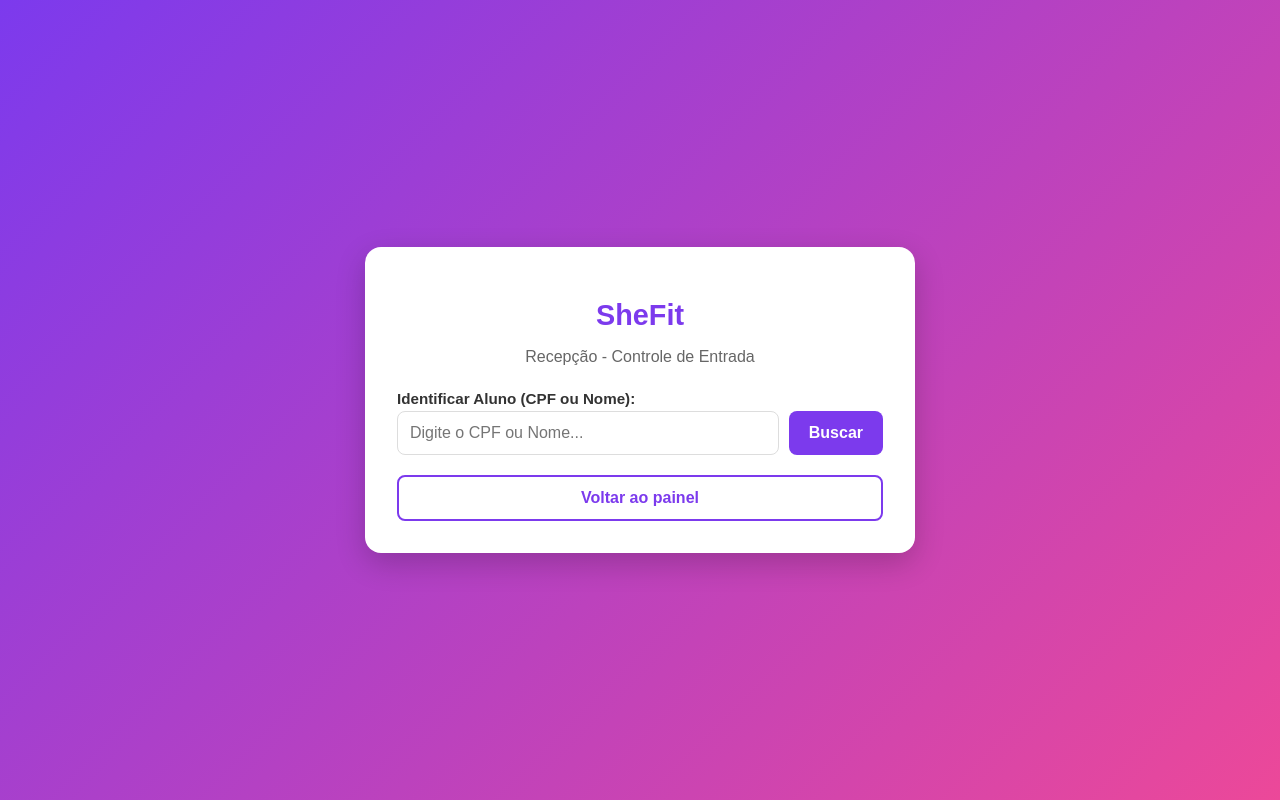
After one commit to alessandra-oliveira/PBD-2026.2_SheFit, a Django app: page /alunos/recepcao/entrada/ in a window 1280 px wide. The commit adds this page. Run offline with Django 5.2, Linux system fonts and the light colour scheme; a user stored in the database is signed in; tables that the repository leaves empty hold one stand-in row (values such as "Sample post").

Commit message:
Implementa Tarefa T09: Controle de entrada, validacao financeira e frequencia

```diff
--- a/accounts/templates/accounts/painel_recepcao.html
+++ b/accounts/templates/accounts/painel_recepcao.html
@@ -272,7 +272,10 @@
                 <p style="color: #64748b; font-size: 0.9rem;">Matrículas, cadastros e controle diário de acesso.</p>
             </div>
             <div>
-                 <div style="display: flex; gap: 12px;">
+                 <div style="display: flex; gap: 12px; align-items: center;">
+                 <a href="{% url 'tela_entrada_recepcao' %}" class="btn-secondary">
+                    Controle de Entrada
+                 </a>
                  <a href="{% url 'listar_turmas' %}" class="btn-secondary">
                      Ver Turmas
                  </a>
--- /dev/null
+++ b/alunos/templates/alunos/tela_entrada.html
@@ -0,0 +1,223 @@
+{% load static %}
+<!DOCTYPE html>
+<html lang="pt-br">
+
+<head>
+    <meta charset="UTF-8">
+    <title>Recepção - Controle de Entrada - SheFit</title>
+    <style>
+        * {
+            box-sizing: border-box;
+        }
+
+        body {
+            font-family: Arial, sans-serif;
+            background: linear-gradient(135deg, #7c3aed, #ec4899);
+            min-height: 100vh;
+            display: flex;
+            justify-content: center;
+            align-items: center;
+            margin: 0;
+            padding: 20px;
+        }
+
+        .card {
+            background: white;
+            border-radius: 16px;
+            padding: 32px;
+            width: 100%;
+            max-width: 550px;
+            box-shadow: 0 10px 30px rgba(0, 0, 0, 0.2);
+        }
+
+        h1 {
+            color: #7c3aed;
+            text-align: center;
+            margin-bottom: 4px;
+            font-size: 1.8rem;
+        }
+
+        p.subtitle {
+            text-align: center;
+            color: #666;
+            margin-bottom: 24px;
+        }
+
+        label {
+            display: block;
+            font-weight: bold;
+            margin-top: 12px;
+            margin-bottom: 4px;
+            font-size: 0.95rem;
+            color: #333;
+        }
+
+        .search-box {
+            display: flex;
+            gap: 10px;
+            margin-bottom: 20px;
+        }
+
+        input[type="text"] {
+            flex: 1;
+            padding: 12px;
+            border: 1px solid #ddd;
+            border-radius: 8px;
+            font-size: 1rem;
+            outline: none;
+            transition: border-color 0.2s;
+        }
+
+        input[type="text"]:focus {
+            border-color: #7c3aed;
+        }
+
+        button {
+            padding: 12px 20px;
+            background: #7c3aed;
+            color: white;
+            border: none;
+            border-radius: 8px;
+            font-weight: bold;
+            font-size: 1rem;
+            cursor: pointer;
+            transition: background 0.2s, transform 0.2s, box-shadow 0.2s;
+        }
+
+        button:hover {
+            background: #6d28d9;
+            transform: translateY(-2px);
+            box-shadow: 0 6px 12px rgba(124, 58, 237, 0.35);
+        }
+
+        /* Alertas estilizados mantendo a identidade visual */
+        .alert {
+            padding: 16px;
+            border-radius: 8px;
+            margin-top: 20px;
+            font-size: 0.95rem;
+            line-height: 1.5;
+        }
+
+        .alert-success {
+            background: #dcfce7;
+            color: #166534;
+            border: 1px solid #bbf7d0;
+        }
+
+        .alert-warning {
+            background: #fef9c3;
+            color: #854d0e;
+            border: 1px solid #fef08a;
+        }
+
+        .alert-danger {
+            background: #fee2e2;
+            color: #991b1b;
+            border: 1px solid #fecaca;
+        }
+
+        .alert h4 {
+            margin-top: 0;
+            margin-bottom: 8px;
+            font-size: 1.1rem;
+        }
+
+        hr {
+            border: none;
+            border-top: 1px solid rgba(0, 0, 0, 0.1);
+            margin: 12px 0;
+        }
+
+        .btn-voltar {
+            display: block;
+            width: 100%;
+            margin-top: 20px;
+            padding: 12px;
+            text-align: center;
+            text-decoration: none;
+            color: #7c3aed;
+            border: 2px solid #7c3aed;
+            border-radius: 8px;
+            font-weight: bold;
+            font-size: 1rem;
+            transition: background 0.2s, color 0.2s, transform 0.2s;
+        }
+
+        .btn-voltar:hover {
+            background: #7c3aed;
+            color: white;
+            transform: translateY(-2px);
+        }
+
+        @media (max-width: 480px) {
+            .card {
+                padding: 24px 20px;
+            }
+            .search-box {
+                flex-direction: column;
+            }
+        }
+    </style>
+</head>
+
+<body>
+    <div class="card">
+        <h1>SheFit</h1>
+        <p class="subtitle">Recepção - Controle de Entrada</p>
+
+        <!-- Formulário de Pesquisa -->
+        <form method="GET" action="" autocomplete="off">
+            <label for="q">Identificar Aluno (CPF ou Nome):</label>
+            <div class="search-box">
+                <input type="text" id="q" name="q" placeholder="Digite o CPF ou Nome..." value="{{ query|default:'' }}" required>
+                <button type="submit">Buscar</button>
+            </div>
+        </form>
+
+        <!-- Resultados da Validação -->
+        {% if resultado %}
+            {% if resultado.sucesso %}
+                {% if resultado.status == 'liberado_com_aviso' %}
+                    <div class="alert alert-warning">
+                        <h4>⚠️ Atenção: Acesso Liberado com Aviso[cite: 3]</h4>
+                        <p><strong>Aluno(a):</strong> {{ resultado.aluno.nome }}</p>
+                        <p><strong>Situação:</strong> {{ resultado.mensagem }}</p>
+                        <hr>
+                        <p style="margin: 0;">
+                            <strong>Valor Pendente:</strong> R$ {{ resultado.detalhes.valor_pendente|floatformat:2 }}[cite: 3]<br>
+                            <strong>Vencimento:</strong> {{ resultado.detalhes.vencimento|date:"d/m/Y" }}<br>
+                            <strong>Dias de Atraso:</strong> {{ resultado.detalhes.dias_atraso }}<br>
+                            <strong>Prazo para bloqueio:</strong> Faltam <strong>{{ resultado.detalhes.dias_restantes_bloqueio }} dias</strong>[cite: 3].
+                        </p>
+                    </div>
+                {% else %}
+                    <div class="alert alert-success">
+                        <h4>✅ Acesso Liberado[cite: 3]</h4>
+                        <p><strong>Aluno(a):</strong> {{ resultado.aluno.nome }}</p>
+                        <p style="margin: 0;"><strong>Status:</strong> {{ resultado.mensagem }} (Presença registada com sucesso)[cite: 3].</p>
+                    </div>
+                {% endif %}
+            {% else %}
+                <div class="alert alert-danger">
+                    <h4>🚫 Acesso Bloqueado[cite: 3]</h4>
+                    <p><strong>Aluno(a):</strong> {{ resultado.aluno.nome|default:"Não encontrado" }}</p>
+                    <p><strong>Motivo:</strong> {{ resultado.mensagem }}</p>
+                    {% if resultado.detalhes %}
+                        <hr>
+                        <p style="margin: 0;">
+                            <strong>Valor Pendente:</strong> R$ {{ resultado.detalhes.valor_pendente|floatformat:2 }}[cite: 3]<br>
+                            <strong>Dias de Atraso:</strong> {{ resultado.detalhes.dias_atraso }}
+                        </p>
+                    {% endif %}
+                    <hr>
+                    <p style="margin: 0; color: #666; font-size: 0.9rem;">Oriente o aluno a dirigir-se à recepção/tesouraria para regularizar[cite: 3].</p>
+                </div>
+            {% endif %}
+        {% endif %}
+
+        <a href="{% url 'painel_recepcao' %}" class="btn-voltar">Voltar ao painel</a>
+    </div>
+</body>
+
+</html>
--- a/alunos/urls.py
+++ b/alunos/urls.py
@@ -7,4 +7,5 @@ urlpatterns = [
     path('<int:aluno_id>/anamnese/consulta/', views.consultar_anamnese, name='consultar_anamnese'),
     path('editar/<int:aluno_id>/', views.editar_aluno, name='editar_aluno'),
     path('matriculas/nova/', views.criar_matricula, name='criar_matricula'),
+    path('recepcao/entrada/', views.tela_entrada_recepcao, name='tela_entrada_recepcao'),
 ]
--- a/alunos/views.py
+++ b/alunos/views.py
@@ -10,6 +10,7 @@ from accounts.decorators import perfil_requerido
 from financeiro.servicos import realizar_matricula
 from .models import Aluno, Anamnese
 from .forms import AlunoForm, AnamneseForm, MatriculaForm
+from .servicos import processar_entrada_aluno
 
 
 @login_required
@@ -133,3 +134,21 @@ def criar_matricula(request):
         form = MatriculaForm()
 
     return render(request, 'alunos/nova_matricula.html', {'form': form})
+
+
+@login_required
+@perfil_requerido('recepcao')
+def tela_entrada_recepcao(request):
+    """
+    View da recepção para identificação e validação de acesso em tempo real (Tarefa T09).
+    """
+    resultado = None
+    query = request.GET.get('q', '').strip()
+
+    if query:
+        resultado = processar_entrada_aluno(query)
+
+    return render(request, 'alunos/tela_entrada.html', {
+        'resultado': resultado,
+        'query': query
+    })
```
Also changed, not shown: alunos/models.py (+33 -2 lines), alunos/servicos.py (added, +51 -0 lines), financeiro/servicos.py (+76 -0 lines), alunos/migrations/0006_frequencia.py (added).
